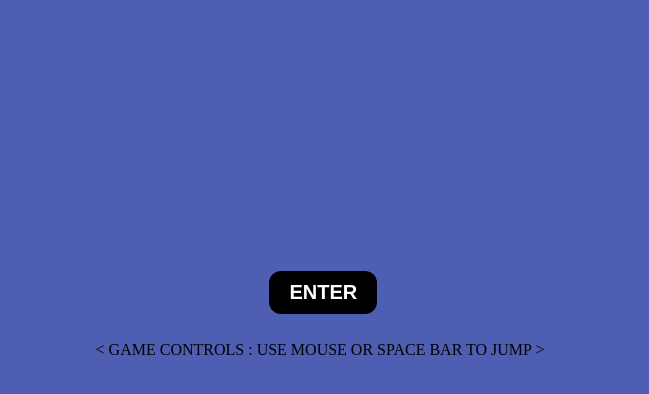
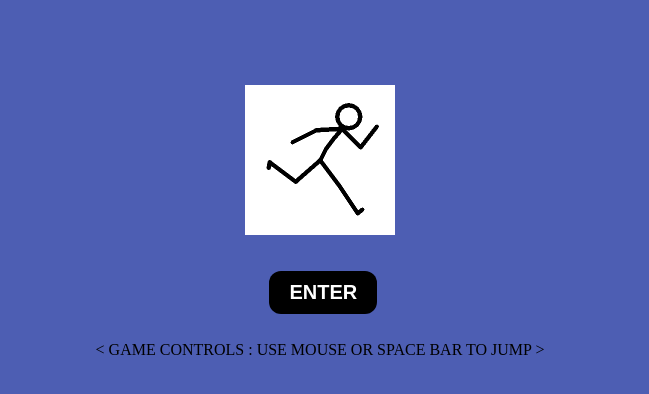
Before and after one commit to KishoremrK/prorunner, a plain HTML site: page index.html in a window 1280 px wide. Shown: the part 260-654 px from the top of the page, without its empty margins (320-969 px from the left). Drawn offline with Linux system fonts and the light colour scheme; the site is published under a folder, as on GitHub Pages, so addresses that start at the root find nothing.

Commit message:
Update index.css

```diff
--- a/css/index.css
+++ b/css/index.css
@@ -82,7 +82,7 @@ h1 {
 	height: 150px;
 	overflow: hidden;
 	border-radius: 3px;
-	background: center no-repeat url("/image/stick.gif");
+	background: center no-repeat url("../image/stick.gif");
  	background-size: 150px;
 }
 
```
